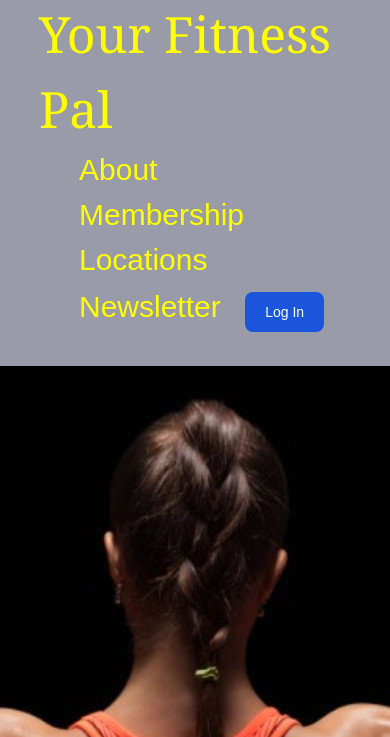
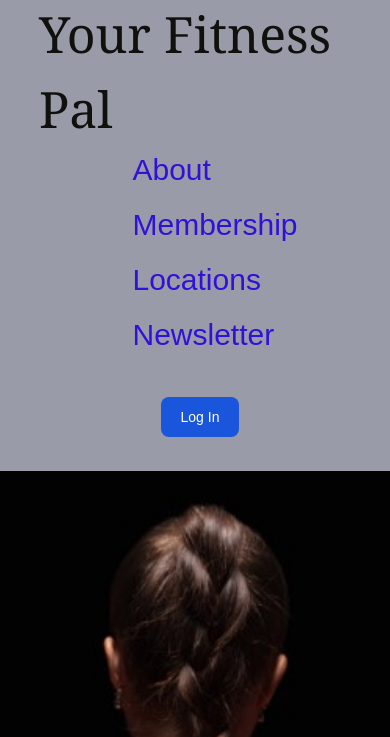
Before and after one commit to arunmishra11/Yourfitnesspal, a plain HTML site: page index.html in a window 390 px wide. Shown: the part 107-844 px from the top of the page. Drawn offline with nearby package versions, Linux system fonts and the light colour scheme; some packages are replaced by stand-ins of ours.

Commit message:
removed login flashing and more responsive design

```diff
--- a/assets/css/style.css
+++ b/assets/css/style.css
@@ -173,14 +173,14 @@
 /* Change logo color to yellow below 567px */
 @media screen and (max-width: 567px) {
     .logo {
-        color: yellow;
+        color: rgb(16, 16, 13);
     }
 }
 
 /* Change navbar ul color to yellow below 444px */
 @media screen and (max-width: 567px) {
     .navbar ul {
-        color: yellow;
+        color: rgb(47, 17, 218);
     }
 }
 
@@ -199,17 +199,7 @@
         align-items: center;
     }
 }
-/* Keyframes for flashing animation */
-@keyframes flash {
-    0% { opacity: 1; }
-    50% { opacity: 0; }
-    100% { opacity: 1; }
-}
 
-/* Join button styles */
-#join button {
-    animation: flash 1s infinite;
-}
 @media screen and (max-width: 447px) {
     .logo {
         flex-direction: column;
@@ -238,3 +228,22 @@
         width: 100%; /* Make locations occupy full width */
     }
 }
+
+/* Existing styles */
+
+@media (max-width: 500px) {
+    .navbar {
+        flex-direction: column;
+        align-items: center;
+    }
+
+    .navbar ul {
+        display: flex;
+        flex-direction: column;
+        gap: 10px; /* Adjust as needed */
+    }
+
+    #join {
+        margin-top: 20px; /* Adjust as needed */
+    }
+}
```
Also changed, not shown: about.html (+1 -1 lines).
